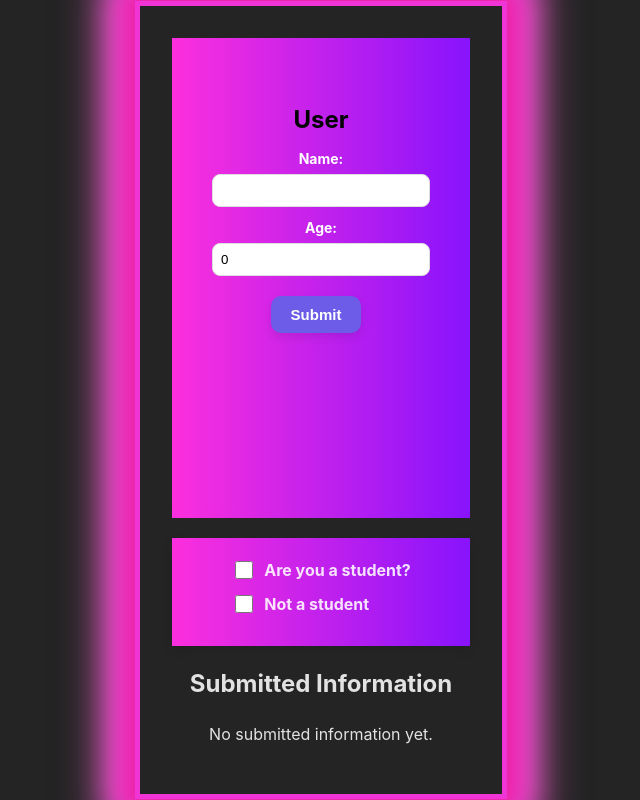
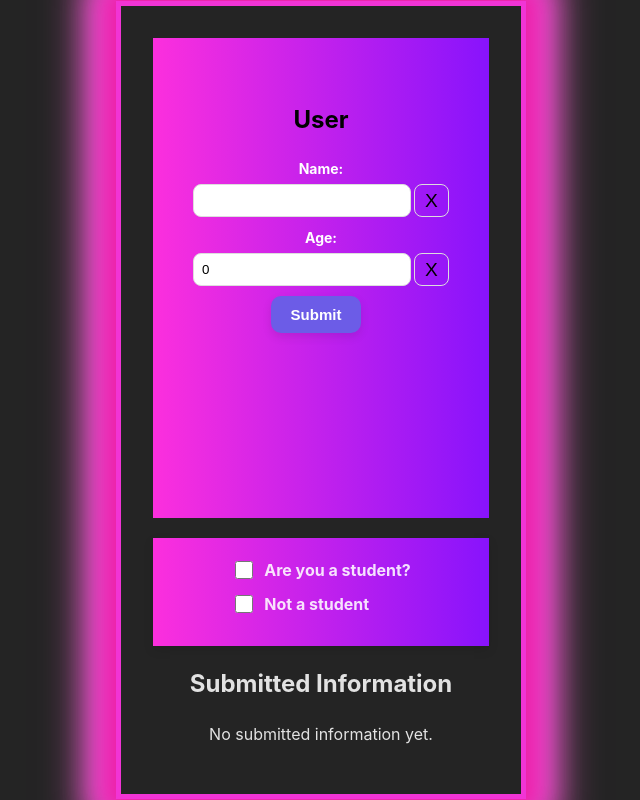
Before and after one commit to HanninenF/Parent-Child-MiniProject, a React (Vite) app: page / in a window 1280 px wide. Shown: the whole page, without its empty margins (319-959 px from the left). Built offline with nearby package versions, Linux system fonts and the light colour scheme.

Commit message:
add: resetInput function

```diff
--- a/src/components/UserComponents/UserBox/User.scss
+++ b/src/components/UserComponents/UserBox/User.scss
@@ -13,21 +13,45 @@
     margin-bottom: 10px;
   }
 
+  .inputWrapper {
+    flex-direction: column;
+    gap: 5px;
+
     label {
       display: flex;
       flex-direction: column;
-        margin-bottom: 10px;
+      margin-top: 10px;
       color: white;
       font-size: 14px;
       font-weight: bold;
     }
+    .inputContainer {
+      display: flex;
+      align-items: flex-end;
+      gap: 3px;
 
-    input {
+      .nameInput,
+      .ageInput {
+        /* flex: 1; */
         padding: 8px;
         border-radius: 8px;
         border: 1px solid #ddd;
         margin-top: 5px;
         width: 200px;
+      }
+    }
+
+    .resetNameInput,
+    .resetAgeInput {
+      cursor: pointer;
+      height: 33px;
+      color: black;
+      background: none;
+      border: 1px solid #ddd;
+      border-radius: 8px;
+      padding: 0 10px;
+      font-size: 1.2em;
+    }
   }
 
   .userContainer {
@@ -37,6 +61,4 @@
     margin-top: 20px;
     justify-content: center;
   }
-
-
 }
--- a/src/components/UserComponents/UserBox/UserBox.tsx
+++ b/src/components/UserComponents/UserBox/UserBox.tsx
@@ -1,7 +1,7 @@
-import { useState } from 'react';
-import Button from '../../Buttons/button';
-import UserCard from '../../UserComponents/UserCard/UserCard';
-import './User.scss';
+import { useState, useEffect } from "react";
+import Button from "../../Buttons/button";
+import UserCard from "../../UserComponents/UserCard/UserCard";
+import "./User.scss";
 
 export type User = {
   name: string;
@@ -9,12 +9,20 @@ export type User = {
 };
 
 export default function UserBox() {
-  const [user, setUser] = useState<User>({ name: '', age: 0 });
+  const [user, setUser] = useState<User>({ name: "", age: 0 });
   const [users, setUsers] = useState<User[]>([]);
 
   const handleChange = (e: React.ChangeEvent<HTMLInputElement>) => {
-    setUser({ ...user, [e.target.name]: e.target.value });
+    const { name, value } = e.target;
+    setUser((prevUser) => ({
+      ...prevUser,
+      [name]: name === "age" ? Number(value) : value,
+    }));
   };
+  //logga state
+  useEffect(() => {
+    console.log("Users updated:", user);
+  }, [user]);
 
   const handleDelete = (index: number) => {
     setUsers(users.filter((_, i) => i !== index));
@@ -24,38 +32,60 @@ export default function UserBox() {
     setUsers([]);
   };
 
+  //resettar inputen med hjälp av nyckel. Om nyckeln age hämtas sätts värdet till 0 annars tom sträng
+  const resetInput = (key: keyof User) => {
+    setUser((prevUser) => ({
+      ...prevUser,
+      [key]: key === "age" ? 0 : "",
+    }));
+  };
+
   return (
-    <div className='userBox'>
+    <div className="userBox">
       <p>User</p>
-      <label>
-        Name:
+      <div className="inputWrapper">
+        <label htmlFor="name">Name:</label>
+
+        <div className="inputContainer">
           <input
-          type='text'
-          name='name'
+            className="nameInput"
+            type="text"
+            name="name"
             value={user.name}
             onChange={handleChange}
           />
-      </label>
-      <label>
-        Age:{' '}
+          <button className="resetNameInput" onClick={() => resetInput("name")}>
+            X
+          </button>
+        </div>
+      </div>
+      <div className="inputWrapper">
+        <label htmlFor="age">Age:</label>
+
+        <div className="inputContainer">
           <input
-          type='number'
-          name='age'
+            className="ageInput"
+            type="number"
+            name="age"
             value={user.age}
             onChange={handleChange}
-        />{' '}
-      </label>
+          />
+          <button className="resetAgeInput" onClick={() => resetInput("age")}>
+            X
+          </button>
+        </div>
+      </div>
       <Button
-        title='Submit'
+        title="Submit"
         handleClick={() => {
           if (user.name && user.age) {
             setUsers([...users, user]);
-            setUser({ name: '', age: 0 });
+            setUser({ name: "", age: 0 });
           }
         }}
       />
-      <div className='userContainer'>
-        {' '}
+      <div className="userContainer">
+        {" "}
         {users.map((user, index) => (
           <UserCard
             key={`${index}-${user.name}`}
@@ -65,7 +95,7 @@ export default function UserBox() {
         ))}
       </div>
       {users.length > 1 && (
-        <Button title='Delete all' handleClick={() => deleteAll()} />
+        <Button title="Delete all" handleClick={() => deleteAll()} />
       )}
     </div>
   );
```
Lines whose indentation alone changed are shown as unchanged.
